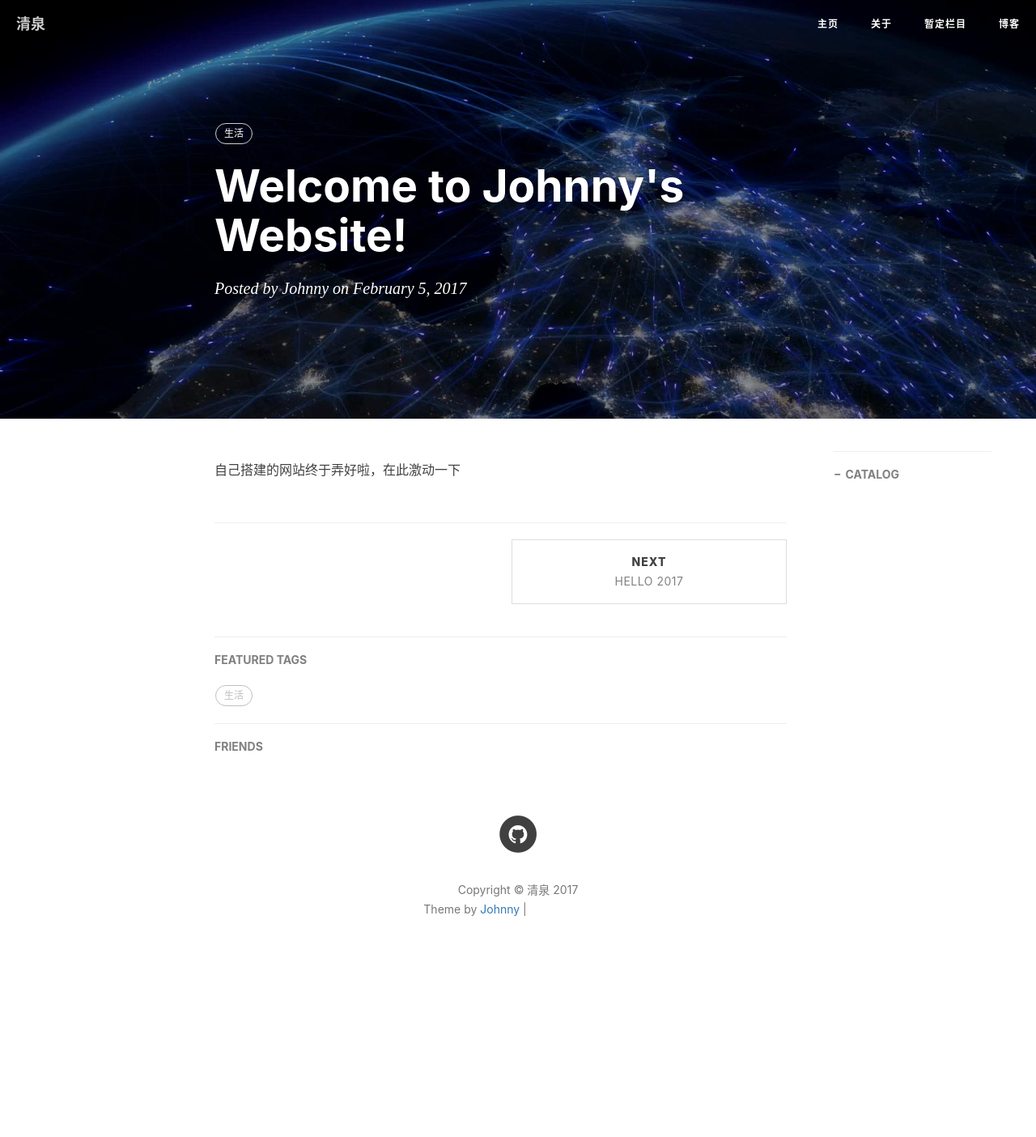
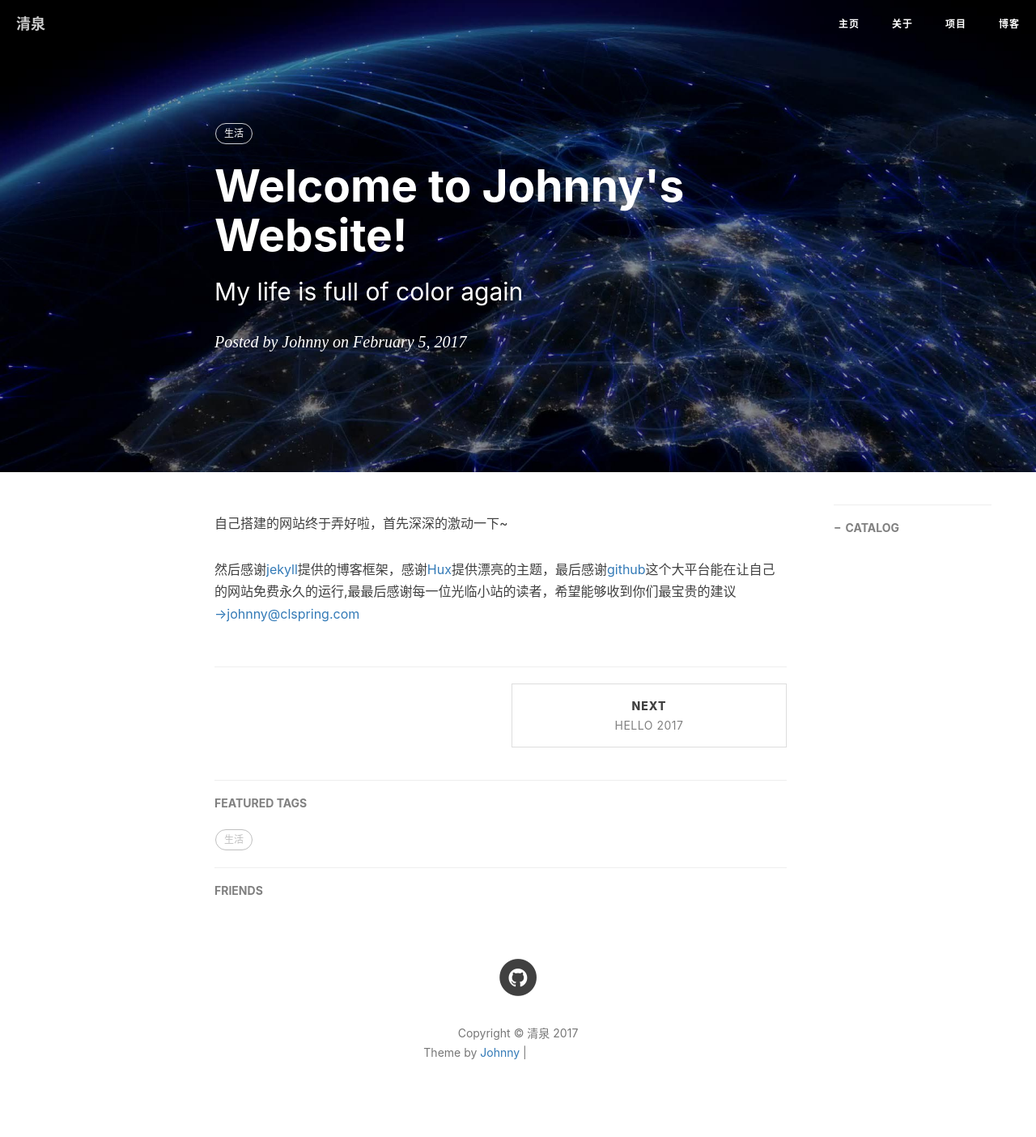
Before and after one commit to J1207808305/J1207808305.github.io, a Jekyll site: the page built from _posts/2017-02-06-welcome-to-jekyll.markdown, in a window 1280 px wide. Shown: the whole page at 81% size. Built offline with Jekyll 4.4.1, drawn with Linux system fonts in a browser that asks for light colours; nearby versions of some CDN libraries; comment, search, counter and statistics services are not loaded; before the commit the page ends 1227 px from its top, so only the background shows below that; grey boxes are pictures that could not be loaded.

Commit message:
change file welcome to my website

```diff
--- a/_posts/2017-02-06-hello-2017.markdown
+++ b/_posts/2017-02-06-hello-2017.markdown
@@ -68,4 +68,4 @@ Theme 的 CSS 是基于 Bootstrap 定制的，看得不爽的地方直接在 Les
 
 如果你恰好逛到了这里，希望你也能喜欢这个博客主题。
 
-—— Hux 后记于 2017.02
+—— Johnny 后记于 2017.02
--- a/_posts/2017-02-06-welcome-to-jekyll.markdown
+++ b/_posts/2017-02-06-welcome-to-jekyll.markdown
@@ -1,8 +1,8 @@
 ---
 layout: post
 title:  "Welcome to Johnny's Website!"
+subtitle:   "My life is full of color again"
 date:   2017-02-06 00:10:34 +0800
-categories: Johnny update
 author:     "Johnny"
 header-img: "img/post-bg-os-metro.jpg"
 catalog: true
@@ -10,4 +10,6 @@ tags:
     - 生活
 ---
 
-自己搭建的网站终于弄好啦，在此激动一下
+自己搭建的网站终于弄好啦，首先深深的激动一下~
+
+然后感谢[jekyll](http://jekyll.com.cn/)提供的博客框架，感谢[Hux](https://huangxuan.me/)提供漂亮的主题，最后感谢[github](https://github.com/)这个大平台能在让自己的网站免费永久的运行,最最后感谢每一位光临小站的读者，希望能够收到你们最宝贵的建议[&rarr;]()[johnny@clspring.com]()
--- a/portfolio/index.html
+++ b/portfolio/index.html
@@ -1,5 +1,5 @@
 ---
-title: 暂定栏目
+title: 项目
 layout: default
 ---
 
@@ -15,11 +15,11 @@ layout: default
 	</head>
 	<body>
 		<div class="container" style="margin:0;padding:0;width:100%;">
-			<header>
+			<!--header>
 				<img width="190" height="190" src="images/avatar-Hux.jpg">
 				<h1>Johnny</h1>
 				<p>一个陷入嵌入式不可自拔的程序猿</p>
-			</header>
+			</header-->
 			<div class="main">
 				<ul class="cbp_tmtimeline">
 					<!--li>
```
Also changed, not shown: 1 other file.
